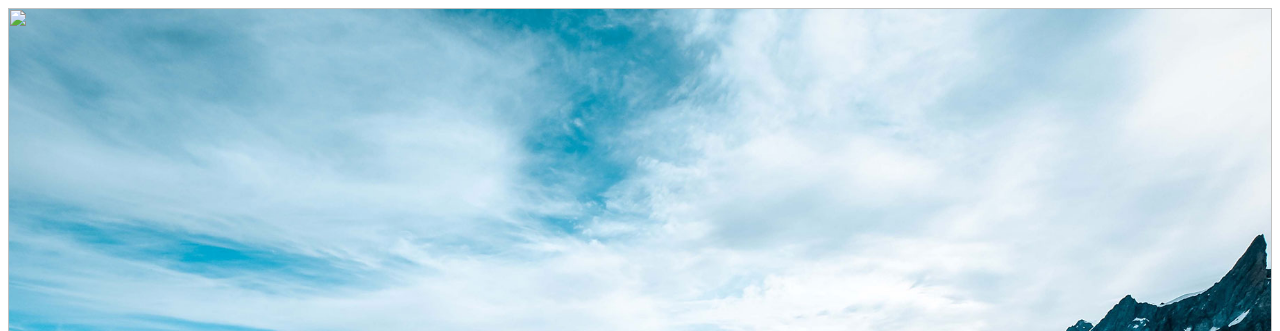
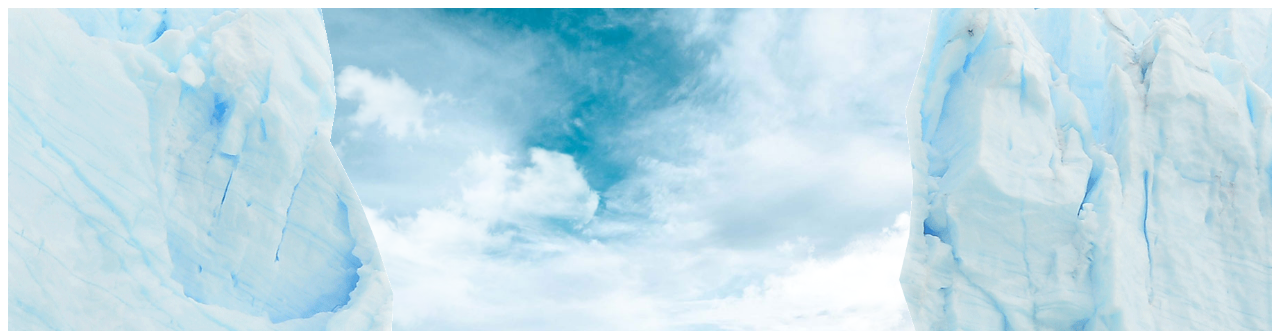
Before and after one commit to diddiersantiago/practicas, a plain HTML site: page index.html in a window 1280 px wide. Shown: the top 331 px of the page. Drawn offline with nearby package versions, Linux system fonts and the light colour scheme; files that its build step writes are made by us from their sources; files whose address does not match are found by name.

Commit message:
Update index.html

```diff
--- a/index.html
+++ b/index.html
@@ -7,16 +7,16 @@
     <title>Document</title>
 </head>
 <title>ParallaxScroling Header Effects</title>
-<link rel="stylesheet" type="text/css" href="style.css">
+<link rel="stylesheet" type="text/css" href="css/style.css">
 <body>
     <section>
         <img src="bg.jpg" id="bg">
         <h2 id="text">Mountains</h2>
-        <img src="clouds_1.png" id="clouds_1">
-        <img src="clouds_2.png" id="clouds_2">
-        <img src="man.png" id="man">
-        <img src="mountain_left.png" id="mountain_left">
-        <img src="mountain_right.png" id="mountain_right">
+        <img src="img/clouds_1.png" id="clouds_1">
+        <img src="img/clouds_2.png" id="clouds_2">
+        <img src="img/man.png" id="man">
+        <img src="img/mountain_left.png" id="mountain_left">
+        <img src="img/mountain_right.png" id="mountain_right">
     </section>
     <div class="sec">
         <h2>ParallaxScroling</h2>
```
